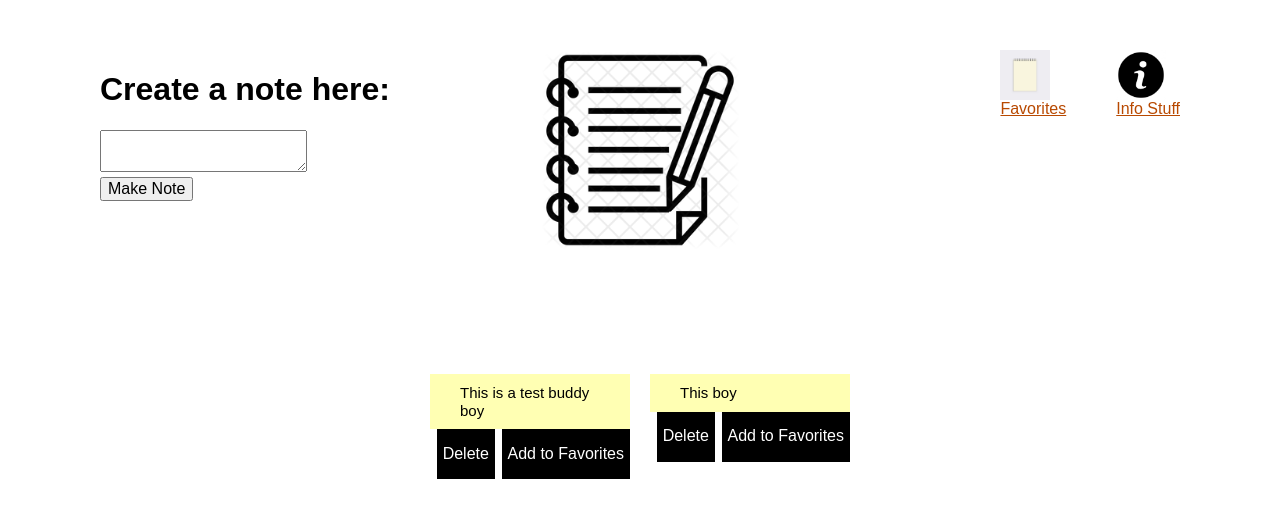
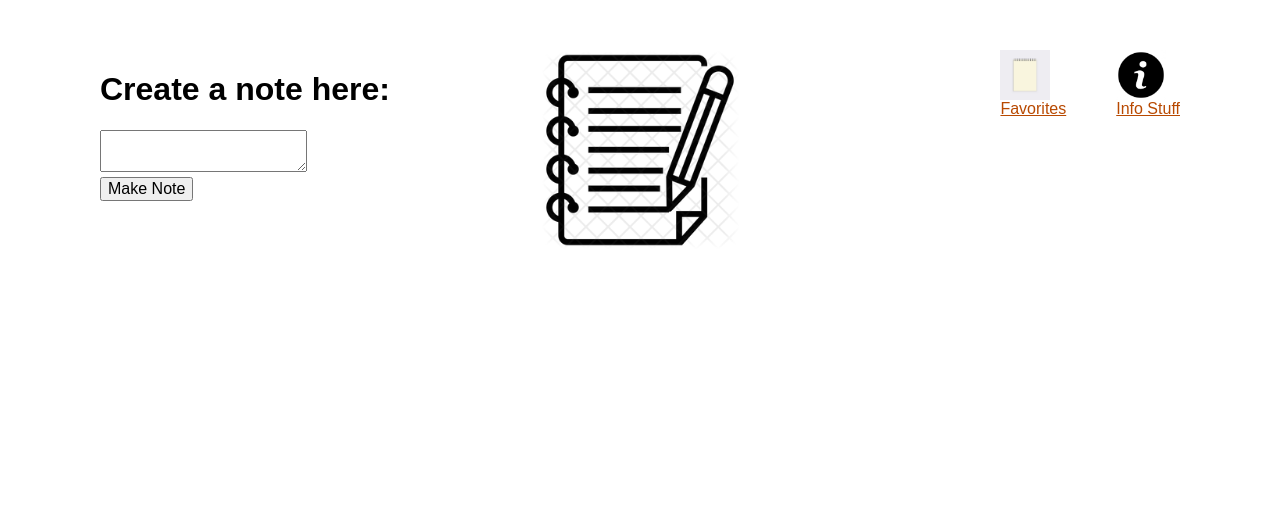
Before and after one commit to Nlarseny/notevue, a Vue app: page / in a window 1280 px wide. Shown: the top 518 px of the page. Built offline with nearby package versions, Linux system fonts and the light colour scheme.

Commit message:
works...

```diff
--- a/src/main.js
+++ b/src/main.js
@@ -5,20 +5,8 @@ import router from './router'
 Vue.config.productionTip = false
 
 let data = {
-  notes: [{
-    id: 1,
-    name: "Egg Salad",
-    content: "This is a test buddy boy",
-  }, {
-    id: 2,
-    name: "different",
-    content: "This boy",
-  }],
-  fav: [{
-    id: 2,
-    name: "different",
-    content: "This boy",
-  }]
+  notes: [],
+  fav: []
 }
 
 new Vue({
```
